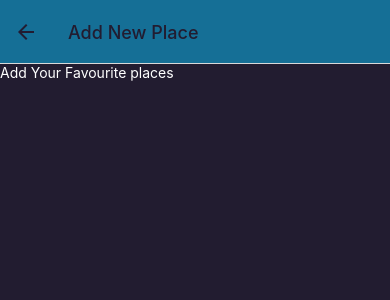
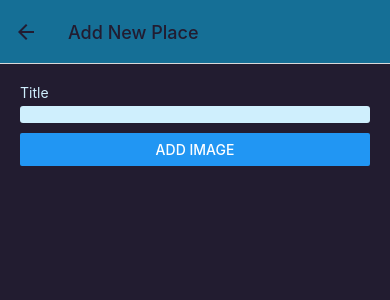
Before and after one commit to Armanai001/Favorite_Places_React_Native, a React Native app: screen /AddPlace in a window 390 px wide. Shown: the top 300 px of the page. Built offline with nearby package versions, Linux system fonts and the light colour scheme.

Commit message:
Adding place Form

```diff
--- a/App.tsx
+++ b/App.tsx
@@ -46,12 +46,3 @@ export default function App() {
         </>
     );
 }
-
-const styles = StyleSheet.create({
-    container: {
-        flex: 1,
-        backgroundColor: '#fff',
-        alignItems: 'center',
-        justifyContent: 'center',
-    },
-});
--- /dev/null
+++ b/src/components/NativeFunctions/ImagePicker.tsx
@@ -0,0 +1,9 @@
+import {Button, View} from "react-native";
+
+export default function ImagePicker() {
+
+    return <View>
+        <Button title="Add Image" onPress={() => {
+        }}/>
+    </View>
+}
--- a/src/components/Places/PlaceForm.tsx
+++ b/src/components/Places/PlaceForm.tsx
@@ -1,11 +1,39 @@
-import {Text} from "react-native";
+import {ScrollView, StyleSheet, Text, TextInput, View} from "react-native";
+import {colors} from "../../constants/colors";
+import ImagePicker from "../NativeFunctions/ImagePicker";
 
 export default function PlaceForm() {
     return (
-        <>
-            <Text style={{color: 'white'}}>
-                Add Your Favourite places
-            </Text>
-        </>
+        <ScrollView>
+            <View style={styles.container}>
+                <Text style={styles.title}>
+                    Title
+                </Text>
+                <TextInput style={styles.input}/>
+                <View style={styles.imagePicker}>
+                    <ImagePicker/>
+                </View>
+            </View>
+        </ScrollView>
+
     )
 }
+
+const styles = StyleSheet.create({
+    container: {
+        padding: 10,
+        margin: 10,
+    },
+    title: {
+        color: colors.primary50,
+        marginBottom: 5
+    },
+    input: {
+        backgroundColor: colors.primary50,
+        borderRadius: 3,
+        paddingHorizontal: 5
+    },
+    imagePicker: {
+        marginVertical: 10
+    }
+})
--- a/src/screen/AddPlace.tsx
+++ b/src/screen/AddPlace.tsx
@@ -1,10 +1,10 @@
-import {Text} from "react-native";
+import {View} from "react-native";
 import PlaceForm from "../components/Places/PlaceForm";
 
 export default function AddPlace() {
     return <>
-        <Text style={{color: 'white'}}>
+        <View>
             <PlaceForm/>
-        </Text>
+        </View>
     </>
 }
```
